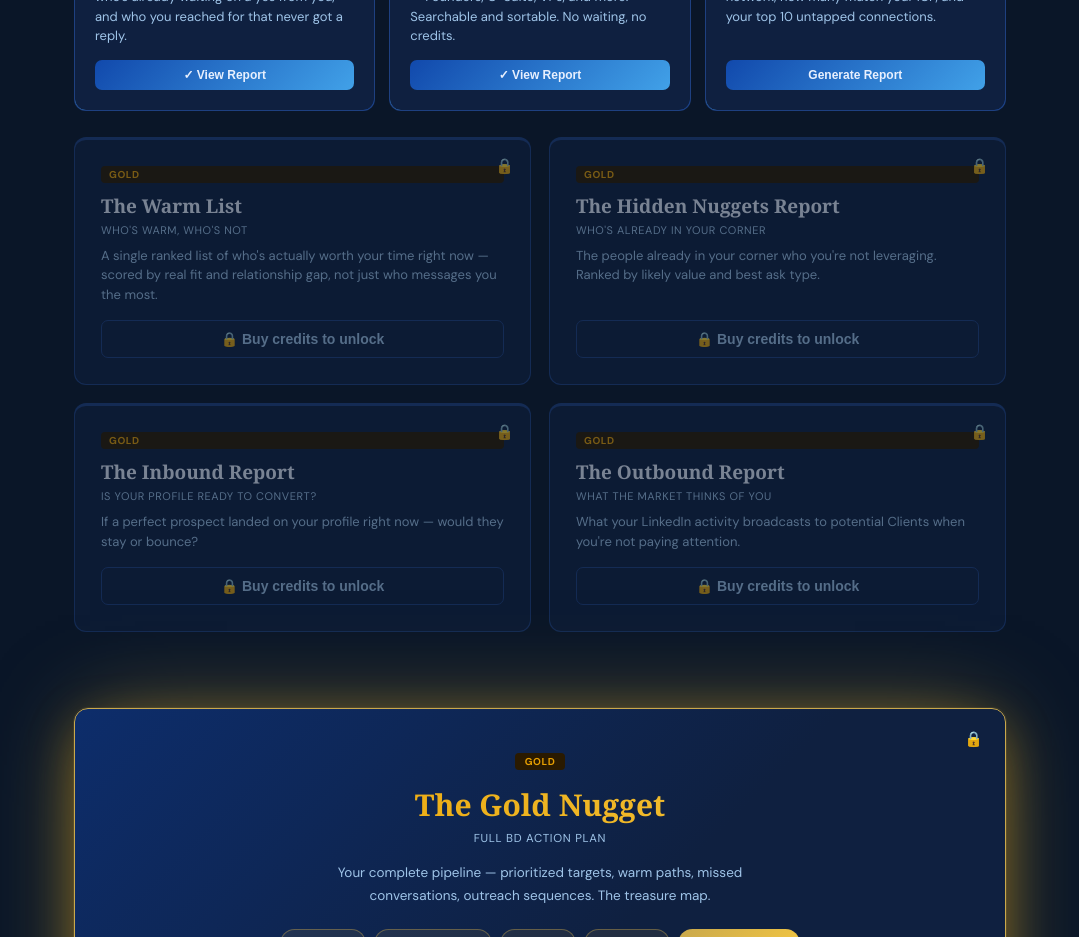
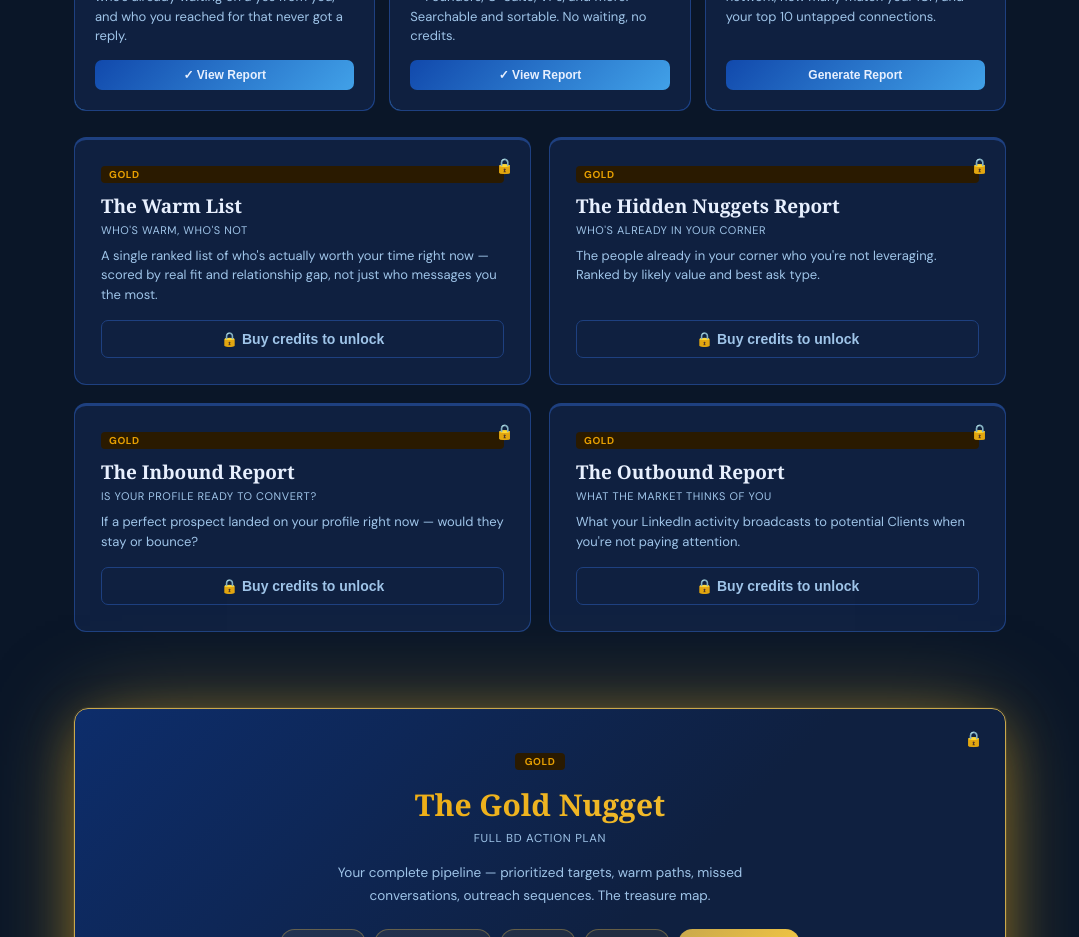
Before and after one commit to AnnaBizStrategist/nugget-bizdev-tool, a React (Vite) app: page / in a window 1280 px wide. Shown: the part 5020-5957 px from the top of the page, without its empty margins (100-1179 px from the left). Built offline with nearby package versions, Linux system fonts and the light colour scheme.

Commit message:
Update App.jsx

```diff
--- a/src/App.jsx
+++ b/src/App.jsx
@@ -1789,7 +1789,7 @@ header, footer, nav, .no-print, .print-hide-sidebar { display: none !important;
                                     {REPORTS.filter(r => !r.free && r.id !== "gold").map(r => {
                     const unlocked = r.free || isBeta || !!creditStatus?.canRun;
                     return (
-                    <div key={r.id} style={{ background: DARK_CARD, border: `1px solid ${BORDER}`, borderRadius: 12, padding: 26, opacity: unlocked ? 1 : 0.5, position: "relative", borderTop: "3px solid transparent", backgroundImage: `linear-gradient(${DARK_CARD}, ${DARK_CARD}), linear-gradient(90deg, ${unlocked ? BLUE_BRIGHT : BORDER}, ${unlocked ? BLUE_MID : BORDER})`, backgroundOrigin: "border-box", backgroundClip: "padding-box, border-box", display: "flex", flexDirection: "column" }}>
+                    <div key={r.id} style={{ background: DARK_CARD, border: `1px solid ${BORDER}`, borderRadius: 12, padding: 26, opacity: 1, position: "relative", borderTop: "3px solid transparent", backgroundImage: `linear-gradient(${DARK_CARD}, ${DARK_CARD}), linear-gradient(90deg, ${unlocked ? BLUE_BRIGHT : BORDER}, ${unlocked ? BLUE_MID : BORDER})`, backgroundOrigin: "border-box", backgroundClip: "padding-box, border-box", display: "flex", flexDirection: "column" }}>
                       {!unlocked && <span style={{ position: "absolute", top: 16, right: 16, fontSize: 15, color: MUTED }}>🔒</span>}
                       <div style={{ display: "inline-block", padding: "2px 8px", borderRadius: 4, fontSize: 10, fontWeight: 700, letterSpacing: "0.06em", background: r.free ? BLUE_MID + "33" : isBeta ? BLUE_MID + "33" : "#2a1a00", color: r.free ? BLUE_BRIGHT : isBeta ? BLUE_BRIGHT : "#E8A000", marginBottom: 10 }}>
                         {isBeta && !r.free ? "BETA" : r.tag}
```
